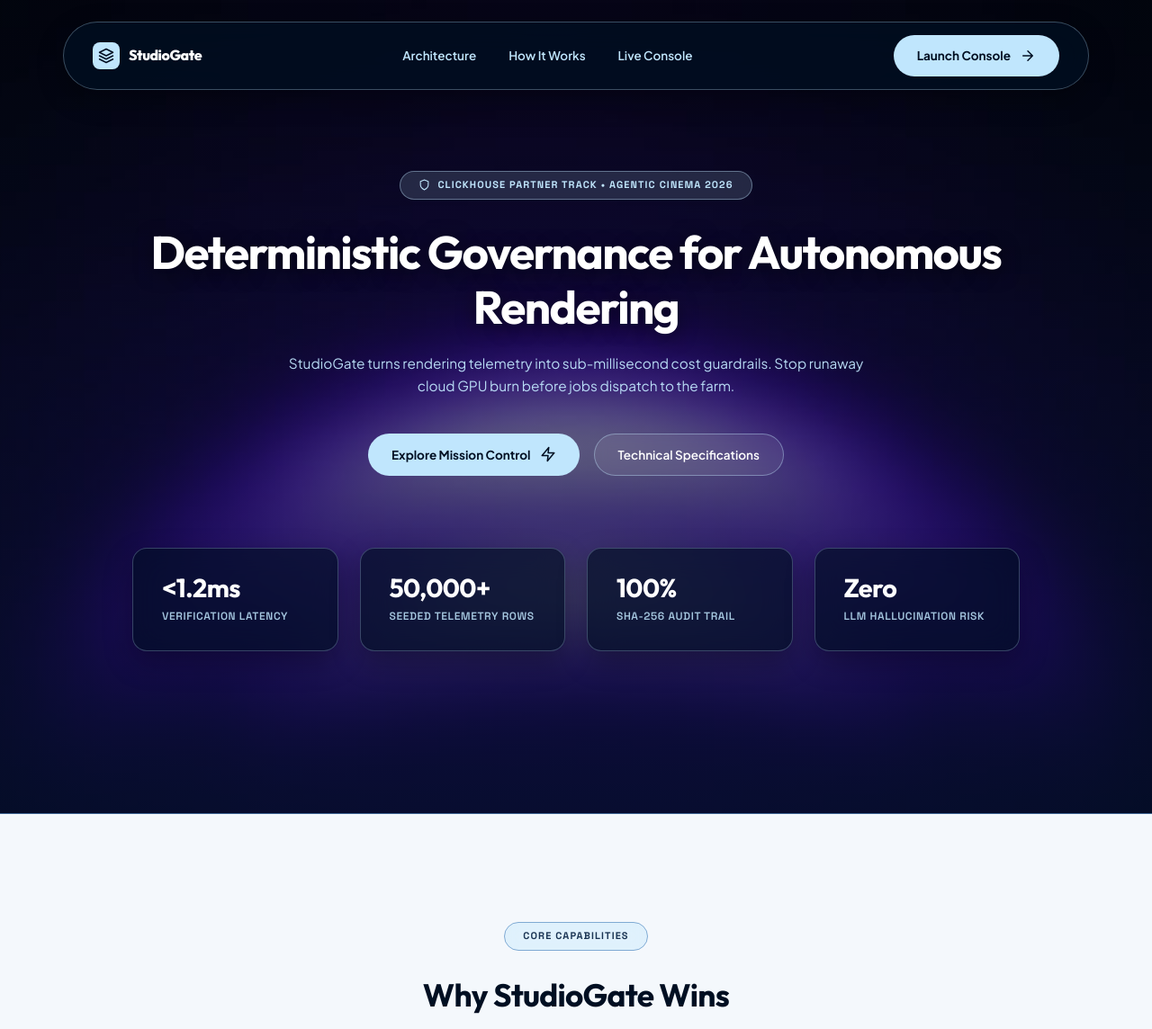
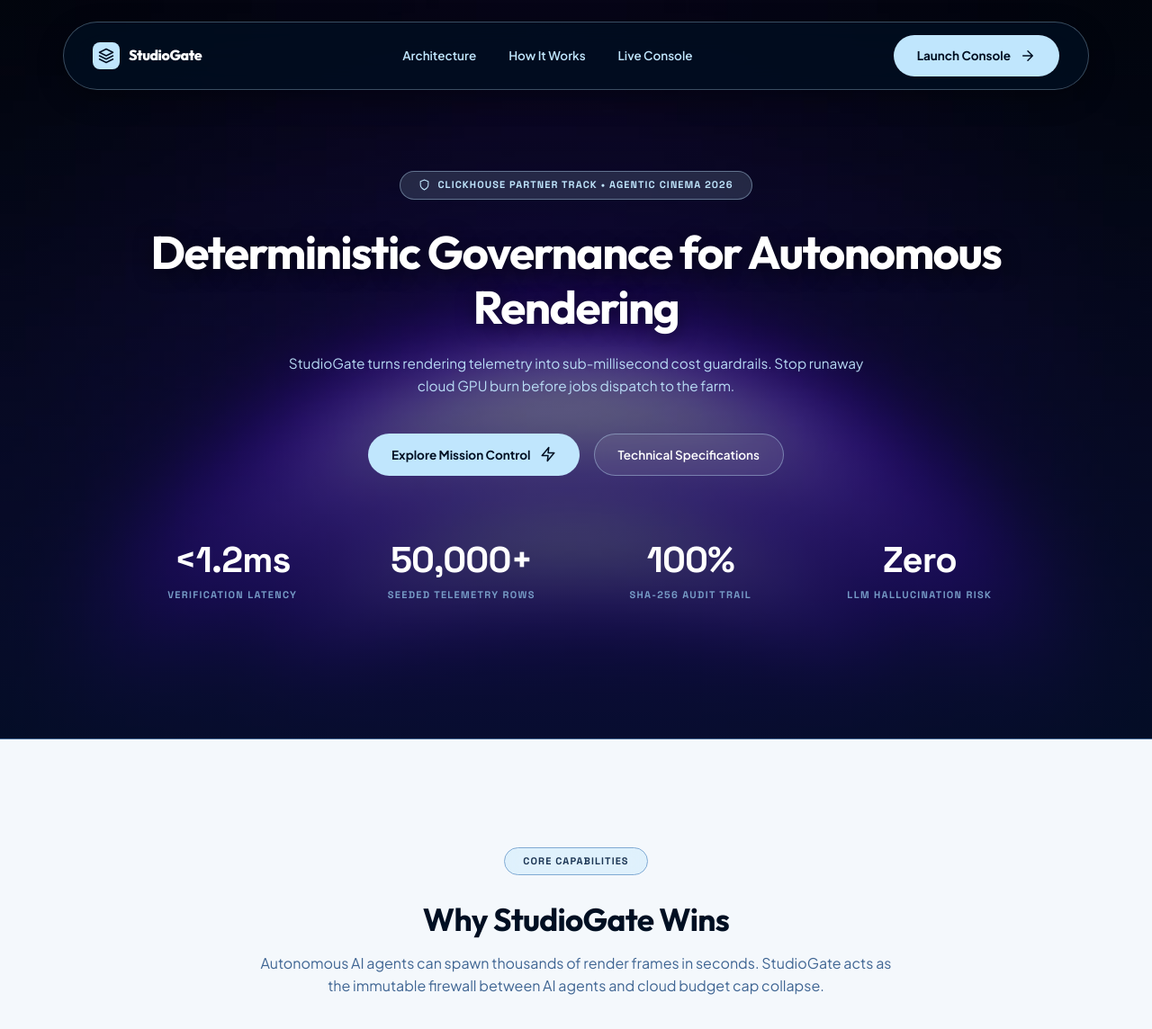
Before and after one commit to GreatSage-dev/studio-gate, a FastAPI app: page / in a window 1280 px wide. Shown: the top 1144 px of the page at 90% size. Run offline with FastAPI, Linux system fonts and the light colour scheme.

Commit message:
style: remove boxed containers from hero stats bar to match clean reference

```diff
--- a/templates/index.html
+++ b/templates/index.html
@@ -76,7 +76,7 @@
             position: relative;
             background: var(--c6) url('/static/header_bg.png') no-repeat center top / cover;
             color: #ffffff;
-            padding-bottom: 120px;
+            padding-bottom: 100px;
             border-bottom: 1px solid var(--c4);
             overflow: hidden;
         }
@@ -154,7 +154,7 @@
 
         /* Hero Section */
         .hero-section {
-            padding: 190px 32px 60px;
+            padding: 190px 32px 50px;
             max-width: 1050px;
             margin: 0 auto;
             text-align: center;
@@ -181,31 +181,51 @@
             opacity: 0.95;
         }
 
-        .hero-ctas { display: flex; gap: 16px; justify-content: center; flex-wrap: wrap; margin-bottom: 80px; }
+        .hero-ctas { display: flex; gap: 16px; justify-content: center; flex-wrap: wrap; margin-bottom: 72px; }
 
-        /* Glassmorphic Stats Grid Bar */
+        /* Clean Unboxed Stats Bar (Matching Reference) */
         .stats-bar {
             display: grid;
-            grid-template-columns: repeat(auto-fit, minmax(200px, 1fr));
-            gap: 24px;
-            max-width: 1050px;
+            grid-template-columns: repeat(4, 1fr);
+            gap: 32px;
+            max-width: 1000px;
             margin: 0 auto;
-            text-align: left;
+            text-align: center;
+        }
+
+        @media (max-width: 768px) {
+            .stats-bar { grid-template-columns: repeat(2, 1fr); gap: 24px; }
         }
 
         .stat-card {
-            background: rgba(0, 15, 34, 0.65);
-            border: 1px solid rgba(192, 230, 253, 0.25);
-            border-radius: var(--radius-md);
-            padding: 28px 32px;
-            box-shadow: 0 12px 32px rgba(0, 0, 0, 0.3);
-            backdrop-filter: blur(16px);
-            -webkit-backdrop-filter: blur(16px);
+            background: transparent;
+            border: none;
+            box-shadow: none;
+            padding: 0;
+            backdrop-filter: none;
+            -webkit-backdrop-filter: none;
             transition: var(--transition);
         }
-        .stat-card:hover { transform: translateY(-3px); border-color: var(--c1); background: rgba(0, 15, 34, 0.8); }
-        .stat-num { font-size: 1.8rem; font-weight: 700; font-family: 'Outfit', sans-serif; color: #ffffff; line-height: 1.1; margin-bottom: 6px; }
-        .stat-label { font-size: 12px; font-weight: 600; font-family: 'Space Grotesk', sans-serif; color: var(--c1); text-transform: uppercase; letter-spacing: 0.05em; opacity: 0.85; }
+
+        .stat-num {
+            font-size: 2.5rem;
+            font-weight: 700;
+            font-family: 'Space Grotesk', 'Outfit', sans-serif;
+            color: #ffffff;
+            line-height: 1.1;
+            margin-bottom: 8px;
+            letter-spacing: -0.02em;
+        }
+
+        .stat-label {
+            font-size: 11px;
+            font-weight: 700;
+            font-family: 'Space Grotesk', sans-serif;
+            color: var(--c2);
+            text-transform: uppercase;
+            letter-spacing: 0.12em;
+            opacity: 0.9;
+        }
 
         /* Informative Section: Architecture & Technical Guardrails */
         .section-wrapper { padding: 120px 32px; max-width: 1200px; margin: 0 auto; }
@@ -454,22 +474,22 @@
                     </a>
                 </div>
 
-                <!-- Glassmorphic Metric Stat Cards -->
+                <!-- Clean Unboxed Stats Bar (Matching Reference) -->
                 <div class="stats-bar">
                     <div class="stat-card">
-                        <div class="stat-num font-display">&lt;1.2ms</div>
+                        <div class="stat-num font-tech">&lt;1.2ms</div>
                         <div class="stat-label">Verification Latency</div>
                     </div>
                     <div class="stat-card">
-                        <div class="stat-num font-display">50,000+</div>
+                        <div class="stat-num font-tech">50,000+</div>
                         <div class="stat-label">Seeded Telemetry Rows</div>
                     </div>
                     <div class="stat-card">
-                        <div class="stat-num font-display">100%</div>
+                        <div class="stat-num font-tech">100%</div>
                         <div class="stat-label">SHA-256 Audit Trail</div>
                     </div>
                     <div class="stat-card">
-                        <div class="stat-num font-display">Zero</div>
+                        <div class="stat-num font-tech">Zero</div>
                         <div class="stat-label">LLM Hallucination Risk</div>
                     </div>
                 </div>
```
